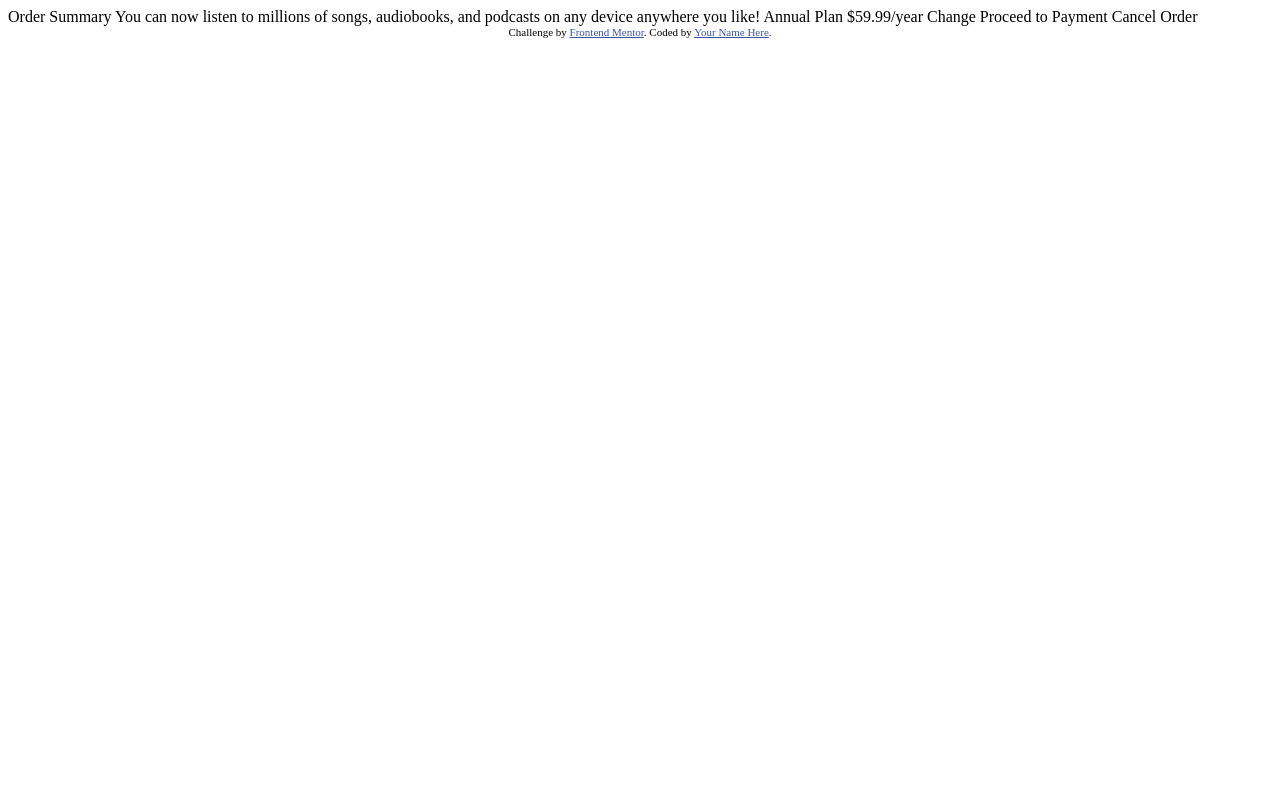
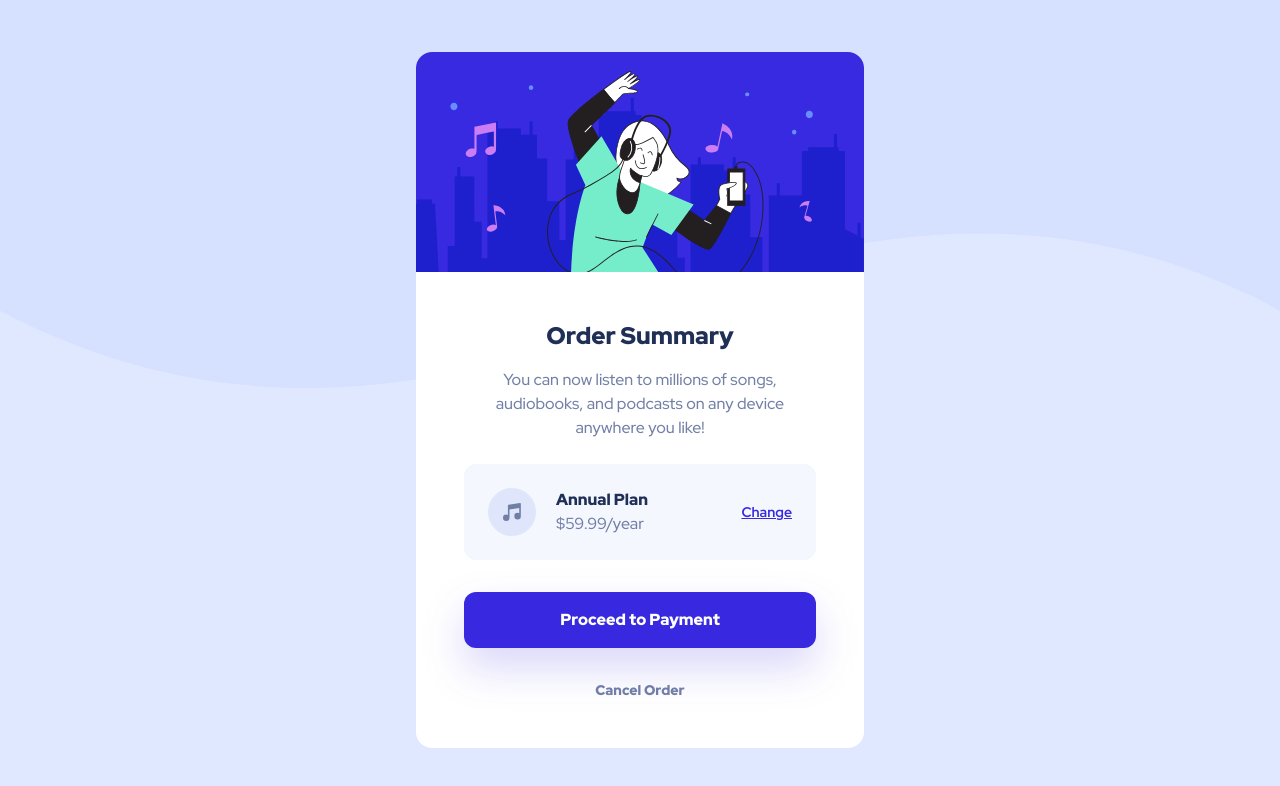
Before and after one commit to lyons-frontend-mentor/order-summary-component, a website: page index.html in a window 1280 px wide. Drawn offline with Linux system fonts and the light colour scheme.

Commit message:
Finished design.

```diff
--- a/index.html
+++ b/index.html
@@ -11,6 +11,7 @@
       sizes="32x32"
       href="./images/favicon-32x32.png"
     />
+    <link rel="stylesheet" href="output.css" />
     <link rel="preconnect" href="https://fonts.googleapis.com" />
     <link rel="preconnect" href="https://fonts.gstatic.com" crossorigin />
     <link
@@ -30,16 +31,60 @@
       }
     </style>
   </head>
-  <body>
-    Order Summary You can now listen to millions of songs, audiobooks, and
-    podcasts on any device anywhere you like! Annual Plan $59.99/year Change
-    Proceed to Payment Cancel Order
-
-    <div class="attribution">
-      Challenge by
-      <a href="https://www.frontendmentor.io?ref=challenge" target="_blank"
-        >Frontend Mentor</a
-      >. Coded by <a href="#">Your Name Here</a>.
-    </div>
+  <body class="flex min-h-screen items-center bg-paleblue font-redhat">
+    <picture class="z-0">
+      <source
+        media="(min-width:768px)"
+        srcset="./images/pattern-background-desktop.svg"
+      />
+      <img
+        src="./images/pattern-background-mobile.svg"
+        alt=""
+        class="max-w-screen absolute left-0 top-0 z-0 w-full"
+      />
+    </picture>
+    <main class="relative flex w-full items-center justify-center px-6 py-10">
+      <section
+        class="z-10 max-w-md overflow-hidden rounded-2xl bg-white drop-shadow-[0_40px_40px_-20px_hsla(228,87%,39%,0.15)]"
+      >
+        <img src="images/illustration-hero.svg" alt="" class="w-full" />
+        <!-- div for applying padding to rest of content -->
+        <div class="flex flex-col p-8 sm:p-12">
+          <h1 class="text-center text-2xl font-black text-darkblue">
+            Order Summary
+          </h1>
+          <p class="mt-4 text-center text-desatblue">
+            You can now listen to millions of songs, audiobooks, and podcasts on
+            any device anywhere you like!
+          </p>
+          <div
+            class="mt-6 flex items-center rounded-xl bg-verypaleblue p-4 sm:p-6"
+          >
+            <img src="./images/icon-music.svg" alt="" class="mr-5" />
+            <p class="grow text-sm text-desatblue sm:text-base">
+              <span class="font-black text-darkblue">Annual Plan</span>
+              <br />
+              $59.99/year
+            </p>
+            <button
+              class="text-sm font-bold text-brightblue underline hover:text-active hover:no-underline focus-visible:text-active focus-visible:no-underline focus-visible:outline-dashed focus-visible:outline-2 focus-visible:outline-offset-2 focus-visible:outline-inherit"
+            >
+              Change
+            </button>
+          </div>
+          <a
+            href="#"
+            class="drop-shadow-brightblue mt-8 block w-full cursor-pointer rounded-xl bg-brightblue p-4 text-center text-base font-black text-white drop-shadow-[0_20px_20px_hsla(245,75%,52%,0.19)] hover:bg-active focus-visible:bg-active focus-visible:underline focus-visible:outline-0"
+          >
+            Proceed to Payment
+          </a>
+          <button
+            class="mt-8 inline-block w-fit self-center text-sm font-black text-desatblue hover:text-darkblue focus-visible:text-darkblue focus-visible:underline focus-visible:outline-0"
+          >
+            Cancel Order
+          </button>
+        </div>
+      </section>
+    </main>
   </body>
 </html>
--- a/tailwind.config.js
+++ b/tailwind.config.js
@@ -7,7 +7,8 @@ module.exports = {
         brightblue: "hsl(245, 75%, 52%)",
         verypaleblue: "hsl(225, 100%, 98%)",
         desatblue: "hsl(224, 23%, 55%)",
-        darkblue: "hsl(223, 47%, 23%)"
+        darkblue: "hsl(223, 47%, 23%)",
+        active: "hsl(245, 83%, 68%)"
       },
       fontFamily: {
         redhat: ["Red Hat Display", "sans-serif"]
```
Also changed, not shown: output.css.
